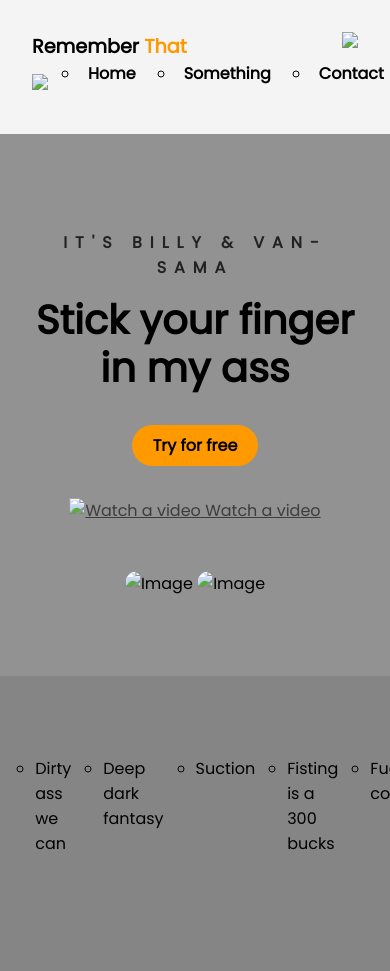
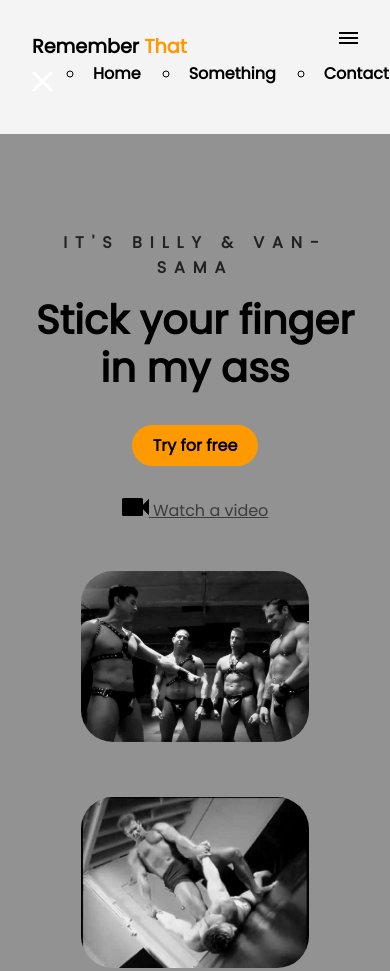
Before and after one commit to Jake-Imanaly/just-work, a plain HTML site: page index.html in a window 390 px wide. Shown: the top 971 px of the page. Drawn offline with Linux system fonts and the light colour scheme.

Commit message:
Update index.html

```diff
--- a/index.html
+++ b/index.html
@@ -13,10 +13,10 @@
     <div class="container">
         <a class="logo" href="https://www.youtube.com/watch?v=RvqHr0syieQ"> Remember <span> That</span></a>
 
-        <img id="mobile-cta" class="mobile_menu" src="images/menu.svg">
+        <img id="mobile-cta" class="mobile_menu" src="menu.svg">
 
         <nav>
-            <img id="mobile-exit" class="mobile-menu-exit" src="images/exit.svg">
+            <img id="mobile-exit" class="mobile-menu-exit" src="exit.svg">
             <ul class="navigate">
                 <li ><a href="https://www.youtube.com/watch?v=IXFjJGZlzEE" class="current">Home</a></li>
                 <li ><a href="https://www.youtube.com/watch?v=An2xZHnI0ow" class="current">Something</a></li>
@@ -39,15 +39,15 @@
             <div class="hero-cta">
                 <a href="https://www.youtube.com/watch?v=c2_zcLd7jbQ" class="primary-cta">Try for free </a>
                 <a href="https://www.youtube.com/watch?v=c2_zcLd7jbQ" class="watch-video-cta">
-                <img src="images/watch.svg" alt="Watch a video"> Watch a video
+                <img src="watch.svg" alt="Watch a video"> Watch a video
                 </a>
 
             </div>
         </div>
 
     </div>
-    <img src="images/dbe200f1-b6c9-4797-b89e-b4d9381947c9.jpg" class="hero-img" alt="Image">
-    <img src="images/fc77b717-fff1-441f-88cc-6f27e83dbd89.jpg" class="hero-img" alt="Image">
+    <img src="dbe200f1-b6c9-4797-b89e-b4d9381947c9.jpg" class="hero-img" alt="Image">
+    <img src="fc77b717-fff1-441f-88cc-6f27e83dbd89.jpg" class="hero-img" alt="Image">
  </section>
 
  <section class="features-section">
@@ -67,7 +67,7 @@
  <section class="testers">
     <div class="container">
         <ul class="testirs">
-            <img src="images/65b86c51-03ca-47d1-8221-f3c7f4888add.jpg" alt="Image" class="batman">
+            <img src="65b86c51-03ca-47d1-8221-f3c7f4888add.jpg" alt="Image" class="batman">
             <blockquote> "My name is Yoshikage Kira. I’m 33 years old. My house is in the northeast section of Morioh, where all the villas are, and I am not married. I work as an employee for the Kame Yu department stores, and I get home every day by 8 PM at the latest. I don’t smoke, but I occasionally drink. I’m in bed by 11 PM, and make sure I get eight hours of sleep, no matter what. After having a glass of warm milk and doing about twenty minutes of stretches before going to bed, I usually have no problems sleeping until morning. Just like a baby, I wake up without any fatigue or stress in the morning"</blockquote>
             <cite> Kira Yoshikage </cite>
         </ul>
```
